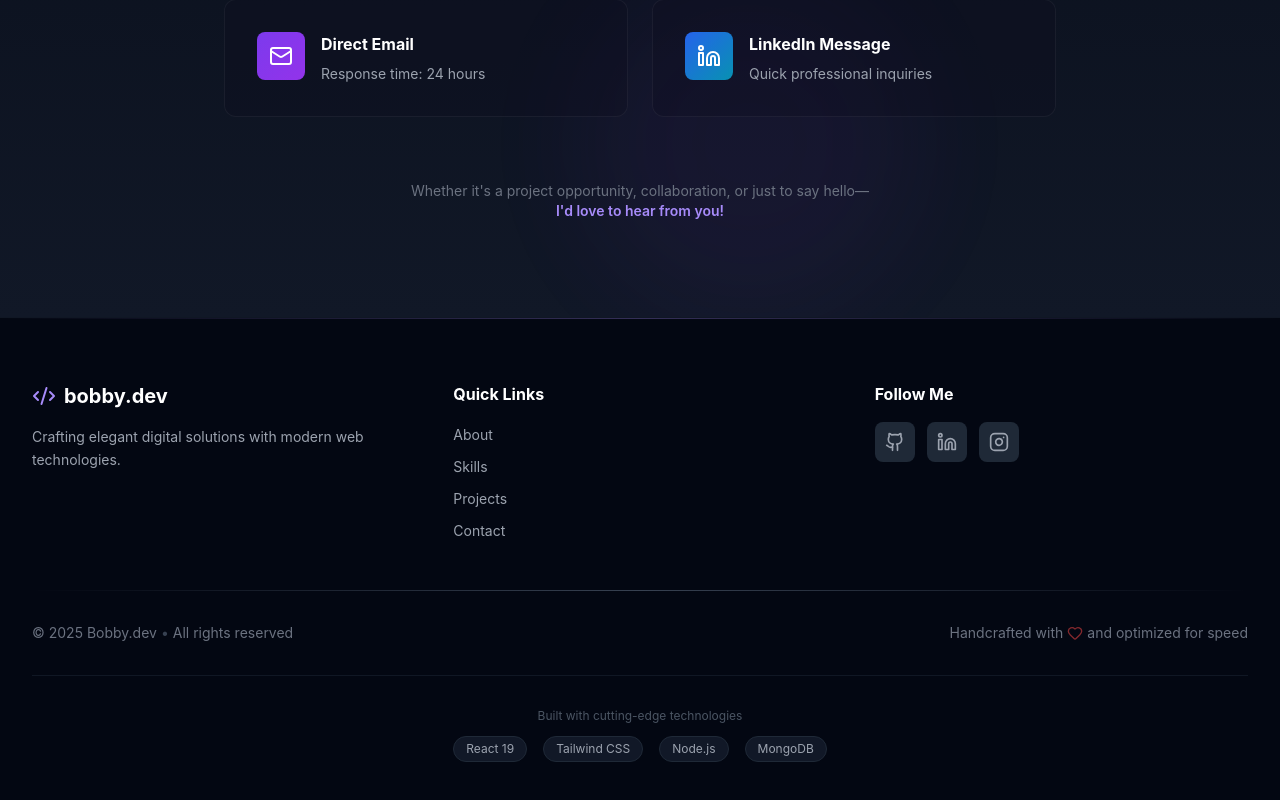
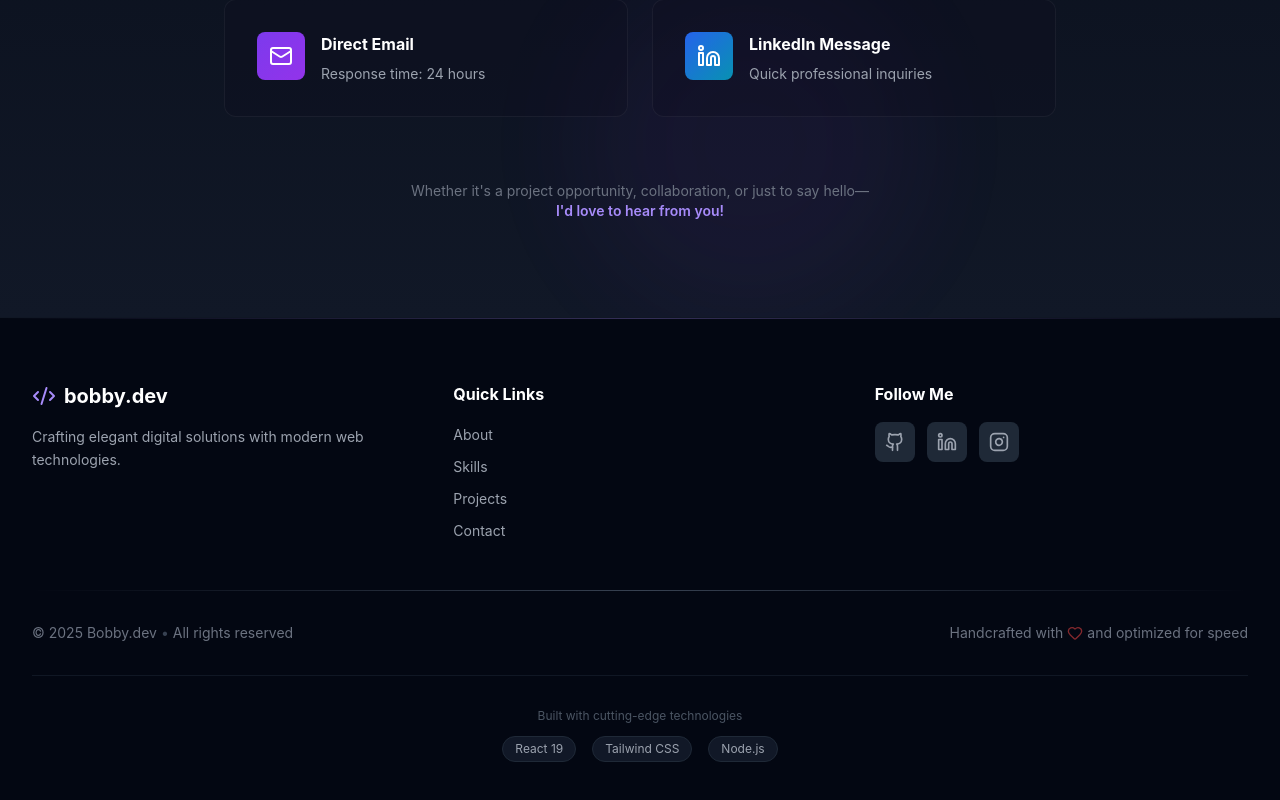
Before and after one commit to noturbob/portfolio-app, a React (Create React App) app: page / in a window 1280 px wide. Shown: the part 4969-5769 px from the top of the page. Built offline with nearby package versions, Linux system fonts and the light colour scheme.

Commit message:
Small change

```diff
--- a/src/components/Footer.jsx
+++ b/src/components/Footer.jsx
@@ -89,7 +89,7 @@ const Footer = () => (
             <div className="mt-8 pt-8 border-t border-gray-800/50 text-center">
                 <p className="text-xs text-gray-600 mb-3">Built with cutting-edge technologies</p>
                 <div className="flex justify-center gap-4 flex-wrap">
-                    {['React 19', 'Tailwind CSS', 'Node.js', 'MongoDB'].map(tech => (
+                    {['React 19', 'Tailwind CSS', 'Node.js'].map(tech => (
                         <span key={tech} className="px-3 py-1 rounded-full bg-gray-900 text-gray-400 text-xs border border-gray-800">
                             {tech}
                         </span>
```
